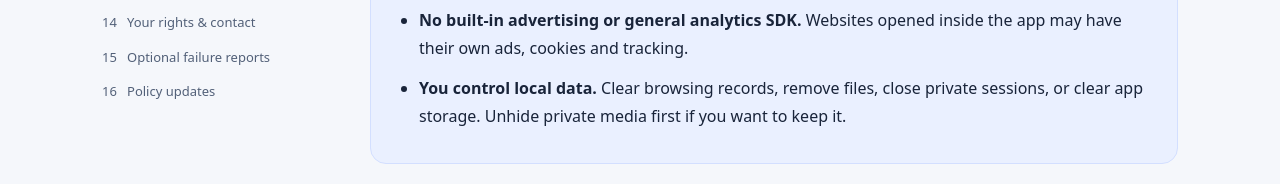
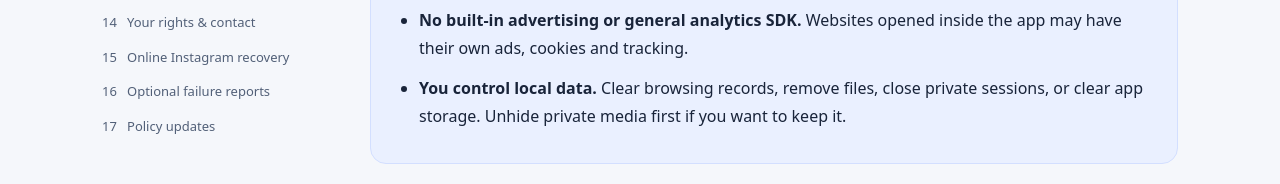
Before and after one commit to utkrshk/dwnlodr-privacy-policy, a plain HTML site: page index.html in a window 1280 px wide. Shown: the part 616-800 px from the top of the page. Drawn offline with Linux system fonts and the light colour scheme.

Commit message:
Link online recovery from policy contents

```diff
--- a/index.html
+++ b/index.html
@@ -90,8 +90,9 @@
         <li><a href="#security">12 &nbsp; Security</a></li>
         <li><a href="#children">13 &nbsp; Children</a></li>
         <li><a href="#contact">14 &nbsp; Your rights &amp; contact</a></li>
-        <li><a href="#failure-reports">15 &nbsp; Optional failure reports</a></li>
-        <li><a href="#changes">16 &nbsp; Policy updates</a></li>
+        <li><a href="#instagram-recovery">15 &nbsp; Online Instagram recovery</a></li>
+        <li><a href="#failure-reports">16 &nbsp; Optional failure reports</a></li>
+        <li><a href="#changes">17 &nbsp; Policy updates</a></li>
       </ol>
     </nav>
     <main id="policy">
```
